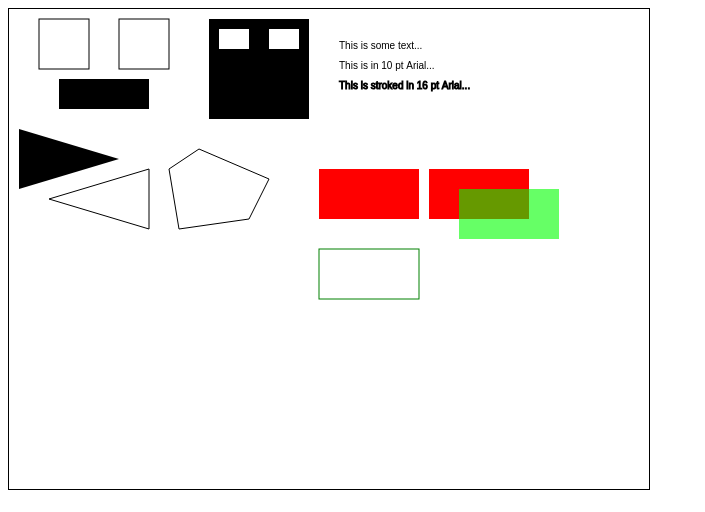
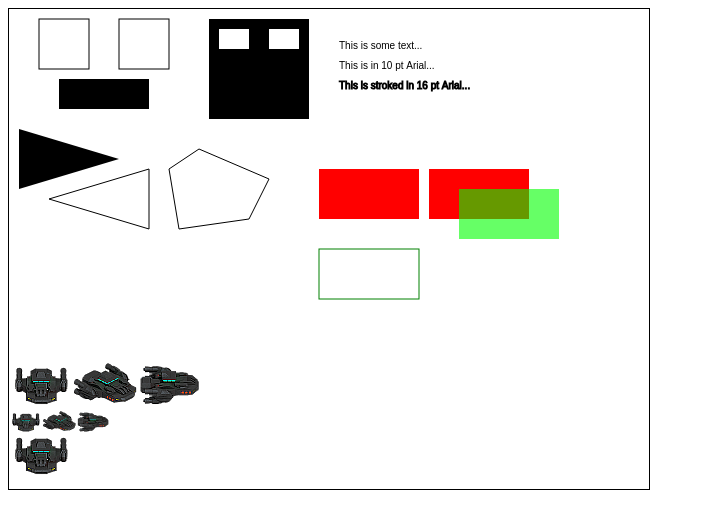
Before and after one commit to mountwe/proh5, a plain HTML site: page index.html in a window 1280 px wide. Shown: the whole page, without its empty margins (0-705 px from the left). Drawn offline with Linux system fonts and the light colour scheme.

Commit message:
Added a graphic image and drew it three times in the canvas script. q

```diff
--- a/index.html
+++ b/index.html
@@ -92,13 +92,25 @@
 			// Draw a sem transparent green filled rectangle
 			context.fillRect (450,180,100,50);
 
+			// Get a handle to the image object
+			var image = document.getElementById('spaceship');
+
+			// Draw the image at (0,350);
+			context.drawImage(image,0,350);
+
+			// Scaling the image to half the original size
+			context.drawImage(image,0,400,100,25);
+
+			// Drawing part of the image
+			context.drawImage(image,0,0,60,50,0,420,60,50);
+
 		}
 	</script>
 </head>
 <body onload = "pageLoaded()";">
 <canvas width="640" height="480" id="testcanvas" style="border:black 1px solid;">
 	Your browser does not support HTML5 canvas. Please shift to another browser.
+	<img src="img/spaceship.png" id="spaceship">
 </canvas>
-
 </body>
 </html>
```
